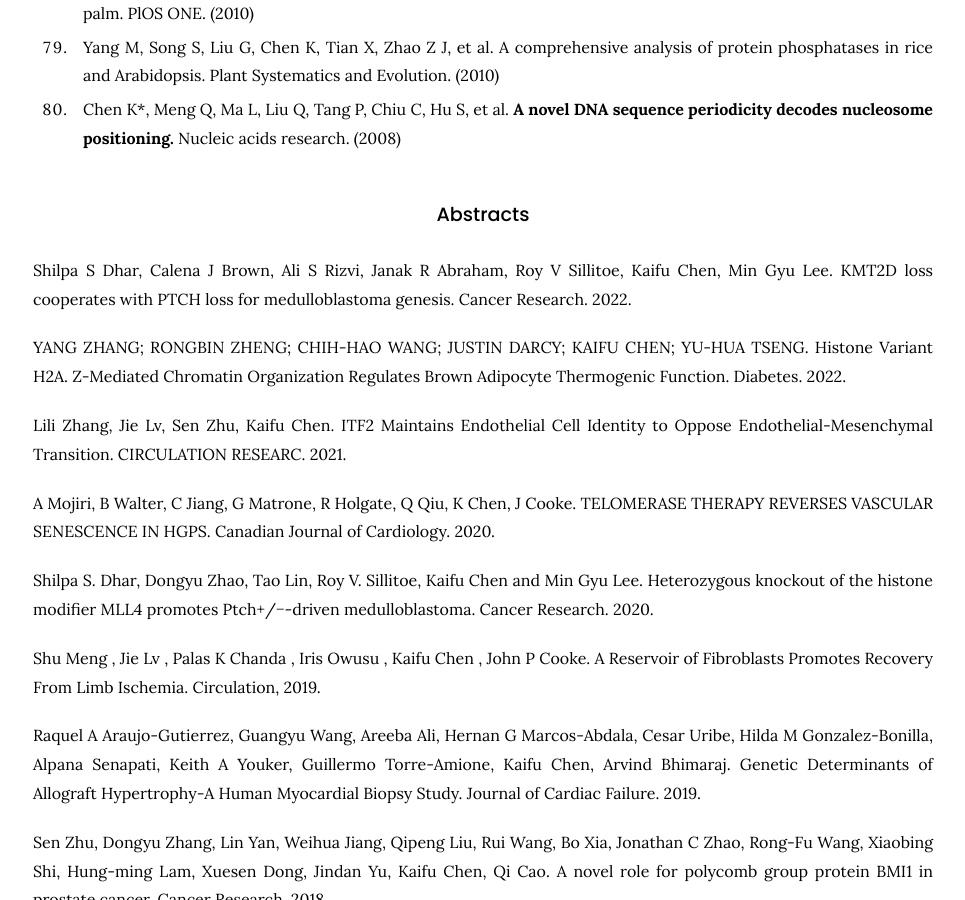
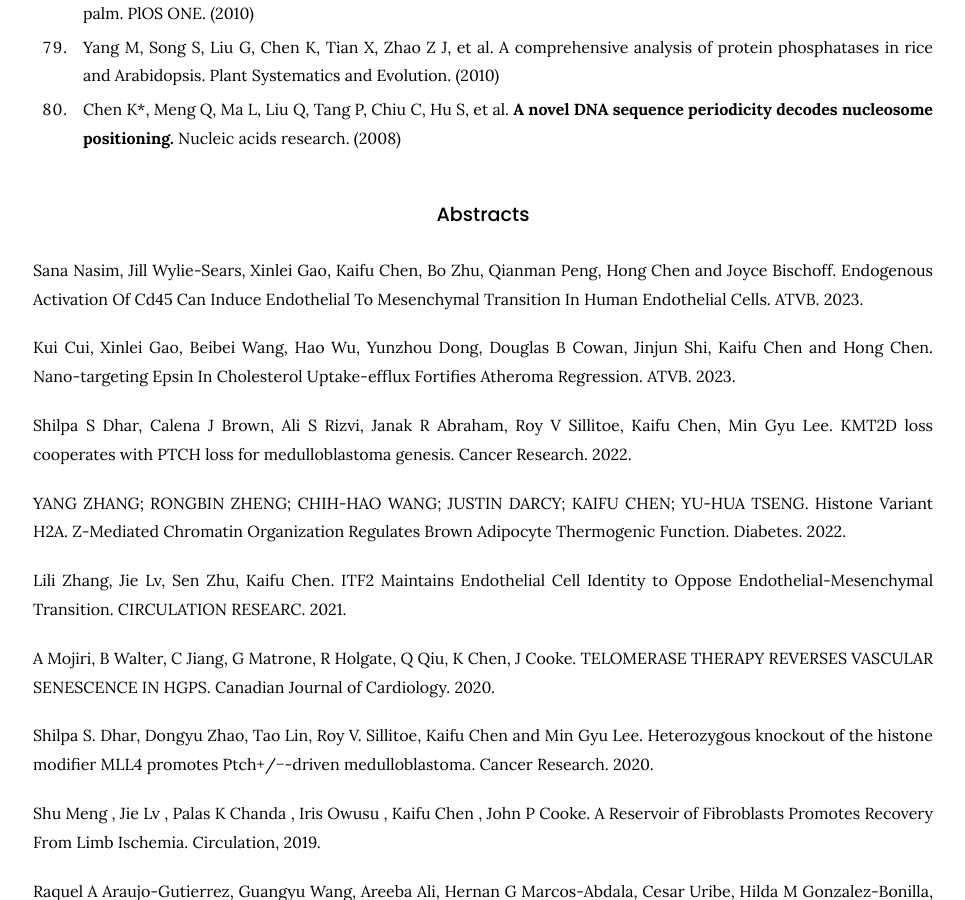
Before and after one commit to kaifuchenlab/kaifuchenlab.github.io, a Jekyll site: the page built from 3.publication/index.md, in a window 1280 px wide and 900 px high, scrolled down 7406 px. Shown: the whole window, without its empty margins (157-1122 px from the left). Built offline with Jekyll 4.4.1, drawn with Linux system fonts in a browser that asks for light colours.

Commit message:
Update index.md

```diff
--- a/3.publication/index.md
+++ b/3.publication/index.md
@@ -255,6 +255,10 @@ Nucleic acids research. (2008)
 
 ### Abstracts
 
+Sana Nasim,  Jill Wylie-Sears,  Xinlei Gao,  Kaifu Chen,  Bo Zhu,  Qianman Peng,  Hong Chen and  Joyce Bischoff. Endogenous Activation Of Cd45 Can Induce Endothelial To Mesenchymal Transition In Human Endothelial Cells. ATVB. 2023.
+
+Kui Cui,  Xinlei Gao,  Beibei Wang,  Hao Wu,  Yunzhou Dong,  Douglas B Cowan,  Jinjun Shi,  Kaifu Chen and  Hong Chen. Nano-targeting Epsin In Cholesterol Uptake-efflux Fortifies Atheroma Regression. ATVB. 2023.
+
 Shilpa S Dhar, Calena J Brown, Ali S Rizvi, Janak R Abraham, Roy V Sillitoe, Kaifu Chen, Min Gyu Lee. KMT2D loss cooperates with PTCH loss for medulloblastoma genesis. Cancer Research. 2022.
 
 YANG ZHANG; RONGBIN ZHENG; CHIH-HAO WANG; JUSTIN DARCY; KAIFU CHEN; YU-HUA TSENG. Histone Variant H2A. Z-Mediated Chromatin Organization Regulates Brown Adipocyte Thermogenic Function. Diabetes. 2022.
```
